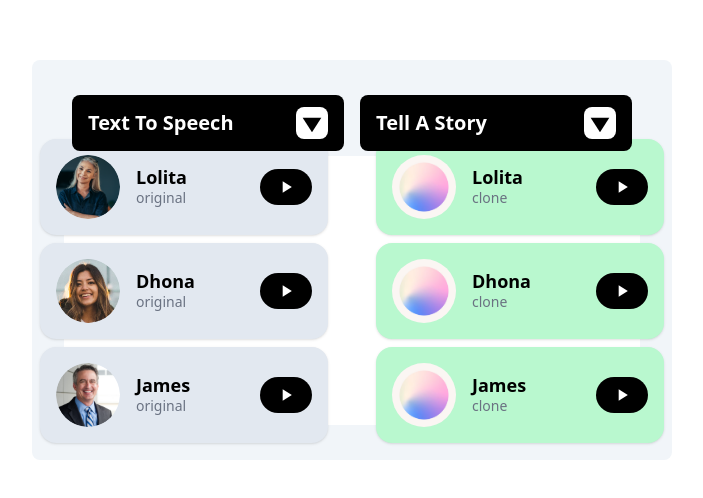
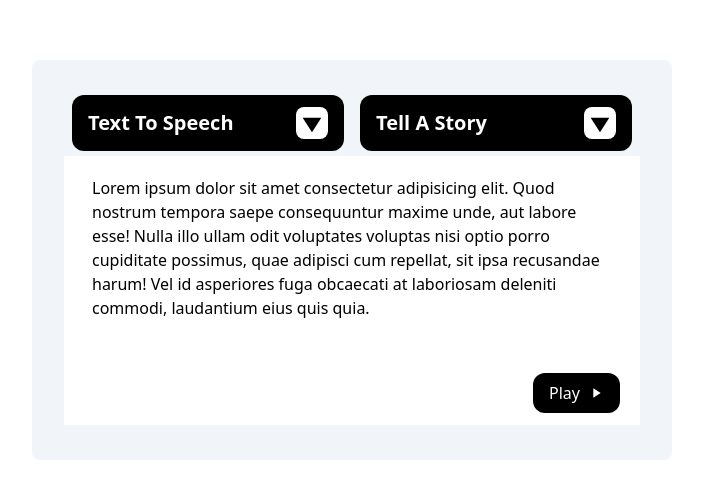
Before and after one commit to Tusharhotbit123/vslabs, a React (Vite) app: page / in a window 1280 px wide. Shown: the part 140-638 px from the top of the page, without its empty margins (288-991 px from the left). Built offline with nearby package versions, Linux system fonts and the light colour scheme.

Commit message:
render image in dubbing

```diff
--- a/src/components/atoms/Button.tsx
+++ b/src/components/atoms/Button.tsx
@@ -1,14 +1,14 @@
-import type { ButtonHTMLAttributes, ReactNode } from 'react';
+import type { ButtonHTMLAttributes, ReactNode } from "react";
 
 type ButtonProps = ButtonHTMLAttributes<HTMLButtonElement> & {
   children: ReactNode;
 };
 
-export const Button = ({ children, className = '', ...props }: ButtonProps) => {
+export const Button = ({ children, className = "", ...props }: ButtonProps) => {
   return (
     <button
       {...props}
-      className={`inline-flex items-center gap-2 px-4 py-2   text-white hover:bg-blue-700 transition ${className}`}
+      className={`inline-flex items-center gap-2 px-4 py-2 text-white bg-black rounded-xl transition ${className}`}
     >
       {children}
     </button>
--- a/src/components/molecules/Dubbing.tsx
+++ b/src/components/molecules/Dubbing.tsx
@@ -1,5 +1,13 @@
 const Dubbing = () => {
-  return <div>Dubbing</div>;
+  return (
+    <div className="w-full">
+      <img
+        src="src/assets/images/image 2.png"
+        alt="Dubbing"
+        className="w-full h-auto object-cover"
+      />
+    </div>
+  );
 };
 
 export default Dubbing;
--- /dev/null
+++ b/src/components/molecules/TextToSpeech.tsx
@@ -0,0 +1,24 @@
+import { RightArrow } from "../../assets/RightArrow";
+import { Button } from "../atoms/Button";
+
+const TextToSpeech = () => {
+  return (
+    <div className="flex flex-col h-full justify-between items-start p-3">
+      <p className="p-2">
+        Lorem ipsum dolor sit amet consectetur adipisicing elit. Quod nostrum
+        tempora saepe consequuntur maxime unde, aut labore esse! Nulla illo
+        ullam odit voluptates voluptas nisi optio porro cupiditate possimus,
+        quae adipisci cum repellat, sit ipsa recusandae harum! Vel id asperiores
+        fuga obcaecati at laboriosam deleniti commodi, laudantium eius quis
+        quia.
+      </p>
+      <div className="w-full flex justify-end">
+        <Button>
+          Play <RightArrow />
+        </Button>
+      </div>
+    </div>
+  );
+};
+
+export default TextToSpeech;
--- a/src/components/molecules/VoiceBox.tsx
+++ b/src/components/molecules/VoiceBox.tsx
@@ -1,6 +1,6 @@
-import { RightArrow } from '../../assets/RightArrow';
-import { Button } from '../atoms/Button';
-import { Image } from '../atoms/Image';
+import { RightArrow } from "../../assets/RightArrow";
+import { Button } from "../atoms/Button";
+import { Image } from "../atoms/Image";
 
 type VoiceBoxProps = {
   title: string;
@@ -11,13 +11,13 @@ type VoiceBoxProps = {
 
 const VoiceBox = ({
   title,
-  subtitle = 'original',
+  subtitle = "original",
   imageSrc,
-  className = '',
+  className = "",
 }: VoiceBoxProps) => {
   return (
     <div
-      className={`flex items-center gap-4 p-4  rounded-2xl shadow-sm w-72 m-2 ${className}`}
+      className={`flex items-center gap-4 p-4  rounded-2xl shadow-sm w-full m-2 ${className}`}
     >
       <Image src={imageSrc} alt={title} className="w-16 h-16 rounded-full" />
 
--- a/src/components/organisms/Workspace.tsx
+++ b/src/components/organisms/Workspace.tsx
@@ -1,10 +1,17 @@
-import Dubbing from '../molecules/Dubbing';
-import VoiceClone from './VoiceClone';
+import Dubbing from "../molecules/Dubbing";
+import TextToSpeech from "../molecules/TextToSpeech";
+import VoiceClone from "./VoiceClone";
 
 const Workspace = ({ selected }: { selected: string }) => {
   return (
     <div className="h-4/5 w-full bg-white px-2 flex items-center justify-center">
-      {selected === 'Dubbing & LipSynch' ? <Dubbing /> : <VoiceClone />}
+      {selected === "Dubbing & LipSynch" ? (
+        <Dubbing />
+      ) : selected === "Text To Speech" ? (
+        <TextToSpeech />
+      ) : (
+        <VoiceClone />
+      )}
     </div>
   );
 };
--- a/src/pages/Widget.tsx
+++ b/src/pages/Widget.tsx
@@ -3,7 +3,7 @@ import Topbar from "../components/molecules/Topbar";
 import Workspace from "../components/organisms/Workspace";
 
 const Widget = () => {
-  const [selected, setSelected] = useState("Voice Cloning");
+  const [selected, setSelected] = useState("Text To Speech");
   return (
     <div className="bg-slate-100 h-1/2 w-1/2 rounded-lg p-8 flex flex-col itemns-center justify-around">
       <Topbar buttons={["Text To Speech"]} onSelect={setSelected} />
```
Also changed, not shown: src/assets/images/image 2.png (added).
